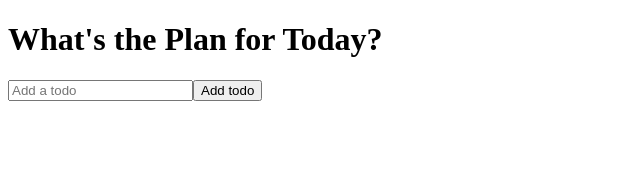
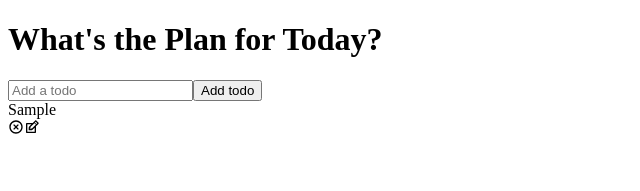
Before and after one commit to pazzissima/react-todo-app, a React (Create React App) app: page / in a window 1280 px wide. Both pictures are taken after typing "Sample" into the empty fields and a click on the button "Add todo". Shown: the top 191 px of the page, without its empty margins (0-640 px from the left). Built offline with nearby package versions, Linux system fonts and the light colour scheme.

Commit message:
todos are created

```diff
--- a/package.json
+++ b/package.json
@@ -8,6 +8,7 @@
     "@testing-library/user-event": "^13.5.0",
     "react": "^18.2.0",
     "react-dom": "^18.2.0",
+    "react-icons": "^4.4.0",
     "react-scripts": "5.0.1",
     "web-vitals": "^2.1.4"
   },
--- a/src/components/Todo.js
+++ b/src/components/Todo.js
@@ -0,0 +1,25 @@
+import React, {useState} from 'react';
+import {RiCloseCircleLine} from 'react-icons/ri';
+import {TiEdit} from 'react-icons/ti';
+
+function Todo({todos, completeTodo}) {
+  const [edit, setEdit] = useState({
+    id: null,
+    value: ''
+  });
+
+  return todos.map((todo, index) => (
+    <div className={todo.isComplete ? 'todo-row complete' :
+    'todo-row'} key={index}>
+        <div key={todo.id} onClick={()=> completeTodo(todo.id)}>
+            {todo.text}
+        </div>
+        <div className="icons">
+            <RiCloseCircleLine/>
+            <TiEdit />
+        </div>
+    </div>
+  ));
+}
+
+export default Todo
--- a/src/components/TodoForm.js
+++ b/src/components/TodoForm.js
@@ -9,10 +9,10 @@ function TodoForm(props) {
 
   const handleSubmit = e => {
     e.preventDefault();
-    // props.onSubmit({
-    //     id: Math.floor(Math.random() * 10000),
-    //     text: input
-    // });
+    props.onSubmit({
+        id: Math.floor(Math.random() * 10000),
+        text: input
+    });
 
     setInput('');
   }
@@ -22,7 +22,8 @@ function TodoForm(props) {
     <input
         type="text"
         placeholder="Add a todo"
-        value={input} name="text"
+        value={input}
+        name="text"
         className="todo-input"
         onChange={handleChange}
     />
--- a/src/components/TodoList.js
+++ b/src/components/TodoList.js
@@ -1,13 +1,34 @@
  import React, {useState} from 'react';
  import TodoForm from './TodoForm';
+ import Todo from './Todo';
 
  function TodoList() {
    const [todos, setTodos] = useState([]);
 
+   const addTodo = todo => {
+    if(!todo.text || /^\s*$/.test(todo.text)){
+        return
+    }
+
+    const newTodos = [todo, ...todos];
+    setTodos(newTodos);
+   }
+
+   const completeTodo = id => {
+    let updatedTodos = todos.map(todo => {
+        if (todo.id ===id) {
+            todo.isComplete = !todo.isComplete;
+        }
+        return todo;
+    });
+    setTodos(updatedTodos);
+   };
+
    return (
         <div>
             <h1>What's the Plan for Today?</h1>
-            <TodoForm />
+            <TodoForm onSubmit={addTodo} />
+            <Todo todos={todos} completeTodo={completeTodo}/>
         </div>
    )
  }
```
Also changed, not shown: 1 other file (tests, documents, lock files or other folders).
